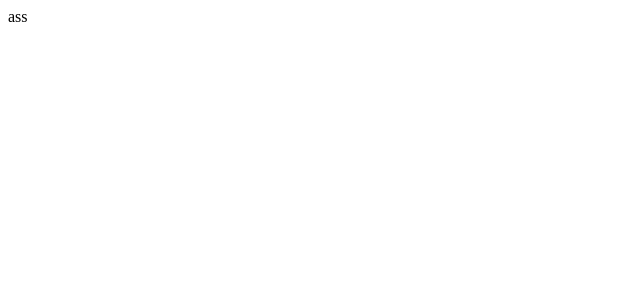
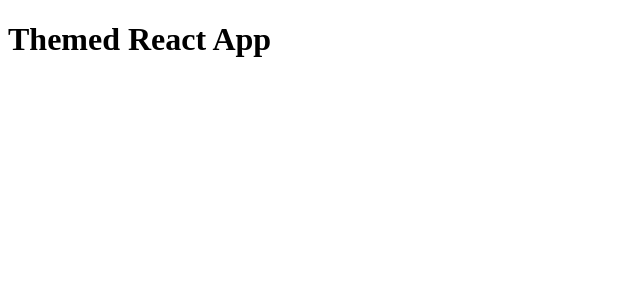
Before and after one commit to sskrkvsk/collection-app, a React (Create React App) app: page / in a window 1280 px wide. Shown: the top 300 px of the page, without its empty margins (0-640 px from the left). Built offline with nearby package versions, Linux system fonts and the light colour scheme.

Commit message:
styled-components starting files

```diff
--- a/src/App.js
+++ b/src/App.js
@@ -1,7 +1,18 @@
-import React from 'react'
+import React from 'react';
+import ThemeProvider from './components/styles/ThemeProvider';
+import GlobalStyle from './components/styles/Global'
 
-    export default function App() {
+function App() {
   return (
-    <div>ass</div>
-  )
+    <ThemeProvider>
+	    <>
+	    <GlobalStyle />
+		    <div>
+		        <h1>Themed React App</h1>
+		    </div>
+		</>
+    </ThemeProvider>
+  );
 }
+
+export default App;
--- /dev/null
+++ b/src/components/styles/Global.js
@@ -0,0 +1,15 @@
+import {createGlobalStyle} from "styled-components"
+
+const GlobalStyle = createGlobalStyle`
+
+@import url('https://fonts.googleapis.com/css2?family=Lato&family=Roboto&display=swap');
+* {
+	box-sizing: border-box;
+}
+body {
+	background: ${({theme}) => theme.colors.body};
+}
+p {}
+img {}
+`;
+export default GlobalStyle;
--- /dev/null
+++ b/src/components/styles/ThemeProvider.js
@@ -0,0 +1,8 @@
+import { ThemeProvider as StyledThemeProvider } from 'styled-components';
+import theme from './theme';
+
+const ThemeProvider = ({ children }) => (
+  <StyledThemeProvider theme={theme}>{children}</StyledThemeProvider>
+);
+
+export default ThemeProvider;
--- /dev/null
+++ b/src/components/styles/theme.js
@@ -0,0 +1,9 @@
+const theme = {
+    colors: {
+      primary: '#3498db',
+      secondary: '#2ecc71',
+      text: '#333',
+    },
+  };
+
+  export default theme;
```
